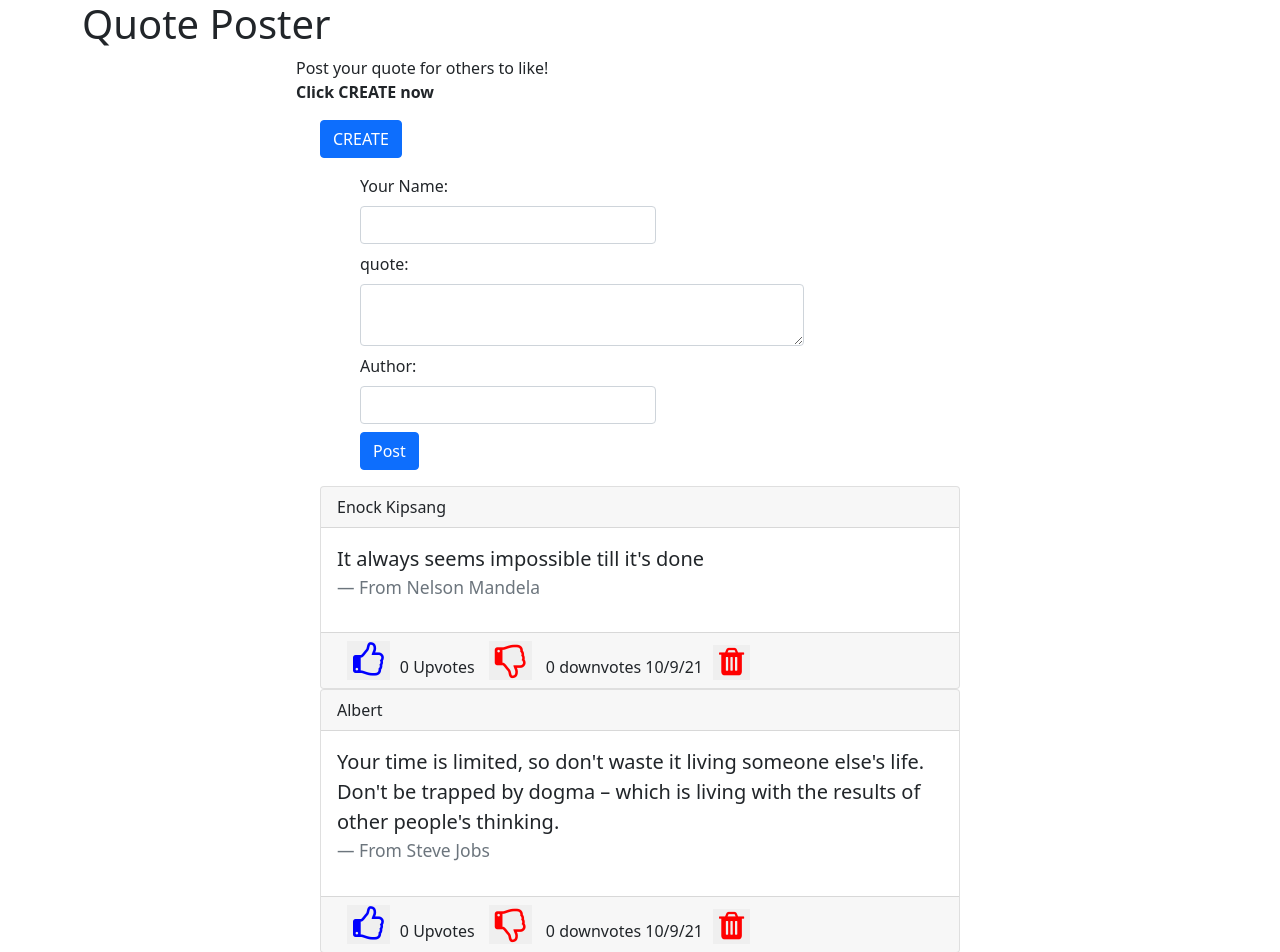
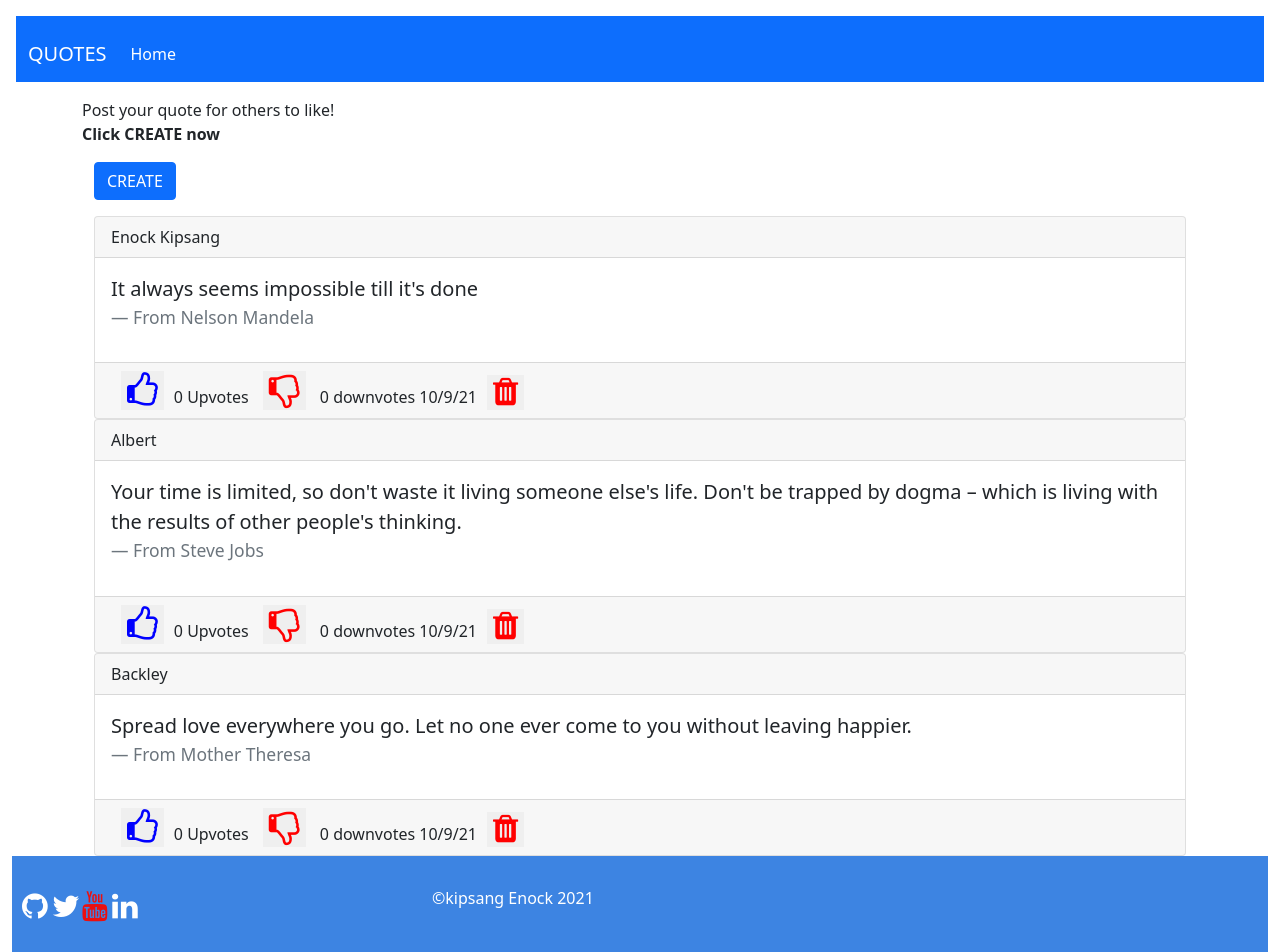
Before and after one commit to kipsang01/Quote-posting, an Angular app: page / in a window 1280 px wide. Shown: the top 952 px of the page. Built offline with nearby package versions, Linux system fonts and the light colour scheme.

Commit message:
Add footer

```diff
--- a/src/app/app.component.css
+++ b/src/app/app.component.css
@@ -0,0 +1,29 @@
+.container-fluid{
+   margin-top: 10px;
+
+}
+footer{
+    display: flex;
+    align-items: center;
+    height: 100px;
+    position: static;
+    background-color: rgb(61, 132, 226);
+}
+footer p{
+    margin-left: 300px;
+    color: white;
+}
+.fa {
+    padding: 10px;
+    font-size: 30px;
+    width: 30px;
+    text-align: center;
+    text-decoration: none;
+    color: white;
+  }
+  .fa:hover {
+    opacity: 0.7;
+  }
+  .fa-youtube {
+    color: rgb(235, 15, 15);
+  }
--- a/src/app/app.component.html
+++ b/src/app/app.component.html
@@ -1,8 +1,26 @@
-<div class="container">
-  <header><h1>Quote Poster</h1></header>
-  <div class="row">
-    <div class="col-2"></div>
-    <div class="col-8"><app-quote></app-quote></div>
-    <div class="col-2"></div>
-  </div>
+
+  <nav class="navbar navbar-expand-lg navbar-dark bg-primary m-3">
+    <div class="container-fluid">
+      <a class="navbar-brand" href="#">QUOTES</a>
+      <button class="navbar-toggler" type="button" data-bs-toggle="collapse" data-bs-target="#navbarSupportedContent" aria-controls="navbarSupportedContent" aria-expanded="false" aria-label="Toggle navigation">
+        <span class="navbar-toggler-icon"></span>
+      </button>
+        <div class="collapse navbar-collapse" id="navbarSupportedContent">
+        <ul class="navbar-nav me-auto mb-2 ml-3 mb-lg-0">
+          <li class="nav-item">
+            <a class="nav-link active" aria-current="page" href="">Home</a>
+          </li>
+          </ul>
+      </div>
+    </div>
+  </nav>
+ <div class="container-fluid">
+  <div class="m-auto"><app-quote></app-quote></div>
+  <footer>
+    <a href="https://github.com/kipsang01/" class="fa fa-github"></a>
+    <a href="https://twitter.com/login" class="fa fa-twitter"></a>
+    <a href="https://www.youtube.com/" class="fa fa-youtube"></a>
+    <a href="https://www.linkedin.com/login" class="fa fa-linkedin"></a>
+    <p>&#169;kipsang Enock 2021</p>
+  </footer>
 </div>
--- a/src/app/quote-details/quote-details.component.html
+++ b/src/app/quote-details/quote-details.component.html
@@ -1,6 +1,6 @@
 <div class="container">
     <button class="btn btn-primary" (click) = "showForm()"> CREATE</button>
-    <app-quote-form (quoting)="addQuote($event)"></app-quote-form>
+    <app-quote-form (quoting)="addQuote($event)" *ngIf = "show"></app-quote-form>
     <div class="quotes mt-3">
         <div class="card" *ngFor = "let quote of quotes index as i">
             <div class="card-header"> {{quote.name}}</div>
--- a/src/app/quote-details/quote-details.component.ts
+++ b/src/app/quote-details/quote-details.component.ts
@@ -24,8 +24,9 @@ export class QuoteDetailsComponent implements OnInit {
 
   ngOnInit(): void {
   }
-
+  //display form
   showForm(){
+    this.show =! this.show;
 
   }
   //upvote function
@@ -43,8 +44,7 @@ export class QuoteDetailsComponent implements OnInit {
   //adding quote
   addQuote(value:any){
     this.newquote = value;
-    this.quotes.unshift(this.newquote)
-
+    this.quotes.unshift(this.newquote);
   }
 
 }
--- a/src/app/quote-form/quote-form.component.html
+++ b/src/app/quote-form/quote-form.component.html
@@ -1,4 +1,4 @@
-<div class="container m-3">
+<div class="container m-3" >
     <form #quoteform = "ngForm">
         <label for="quote-content" class="form-label" >Your Name:</label>
         <input type="text" class="form-control w-50 mb-2" name="quote-name" [(ngModel)]="name">
--- a/src/index.html
+++ b/src/index.html
@@ -13,5 +13,7 @@
 </head>
 <body>
   <app-root></app-root>
+  <script src="https://cdn.jsdelivr.net/npm/bootstrap@5.0.2/dist/js/bootstrap.bundle.min.js" integrity="sha384-MrcW6ZMFYlzcLA8Nl+NtUVF0sA7MsXsP1UyJoMp4YLEuNSfAP+JcXn/tWtIaxVXM" crossorigin="anonymous"></script>
+
 </body>
 </html>
```
